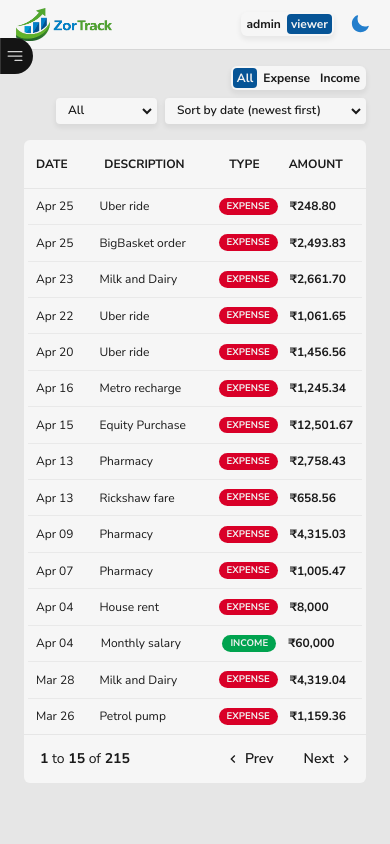
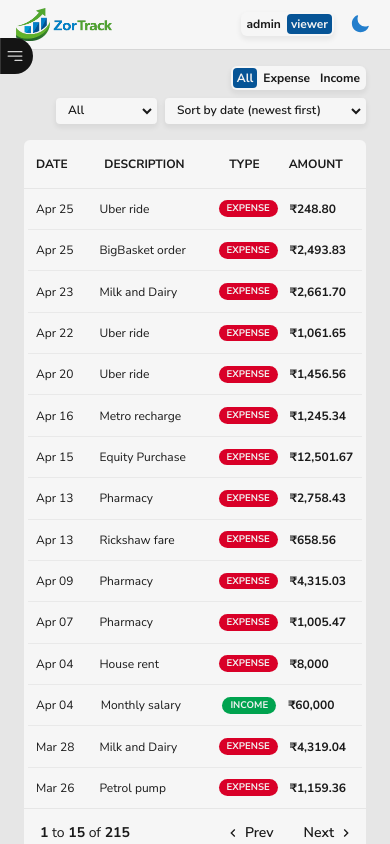
Before and after one commit to rishikesh-negi/fintracker-dashboard, a React (Vite) app: page /transactions in a window 390 px wide. Built offline with nearby package versions, Linux system fonts and the light colour scheme.

Commit message:
Fixed table height to prevent row overflow in mobile layouts

```diff
--- a/src/components/Table.tsx
+++ b/src/components/Table.tsx
@@ -13,7 +13,7 @@ function Table({ columns, children }: TableProps) {
     <TableContext.Provider value={{ columns }}>
       <div
         role="table"
-        className="relative h-full flex-1 flex flex-col text-xs bg-component-bg rounded-md overflow-hidden">
+        className="relative min-h-full flex-1 flex flex-col text-xs bg-component-bg rounded-md overflow-hidden">
         {children}
       </div>
     </TableContext.Provider>
```
